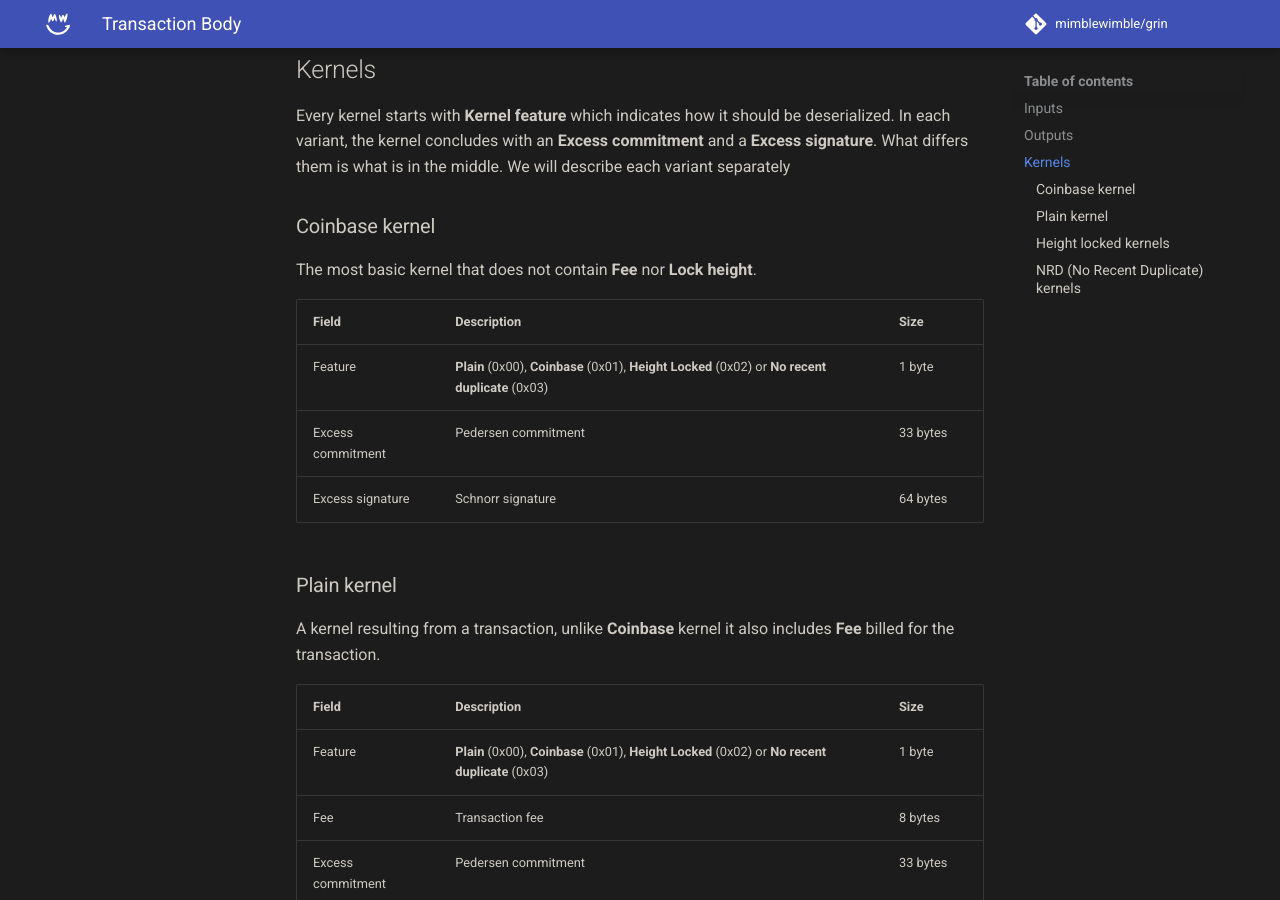
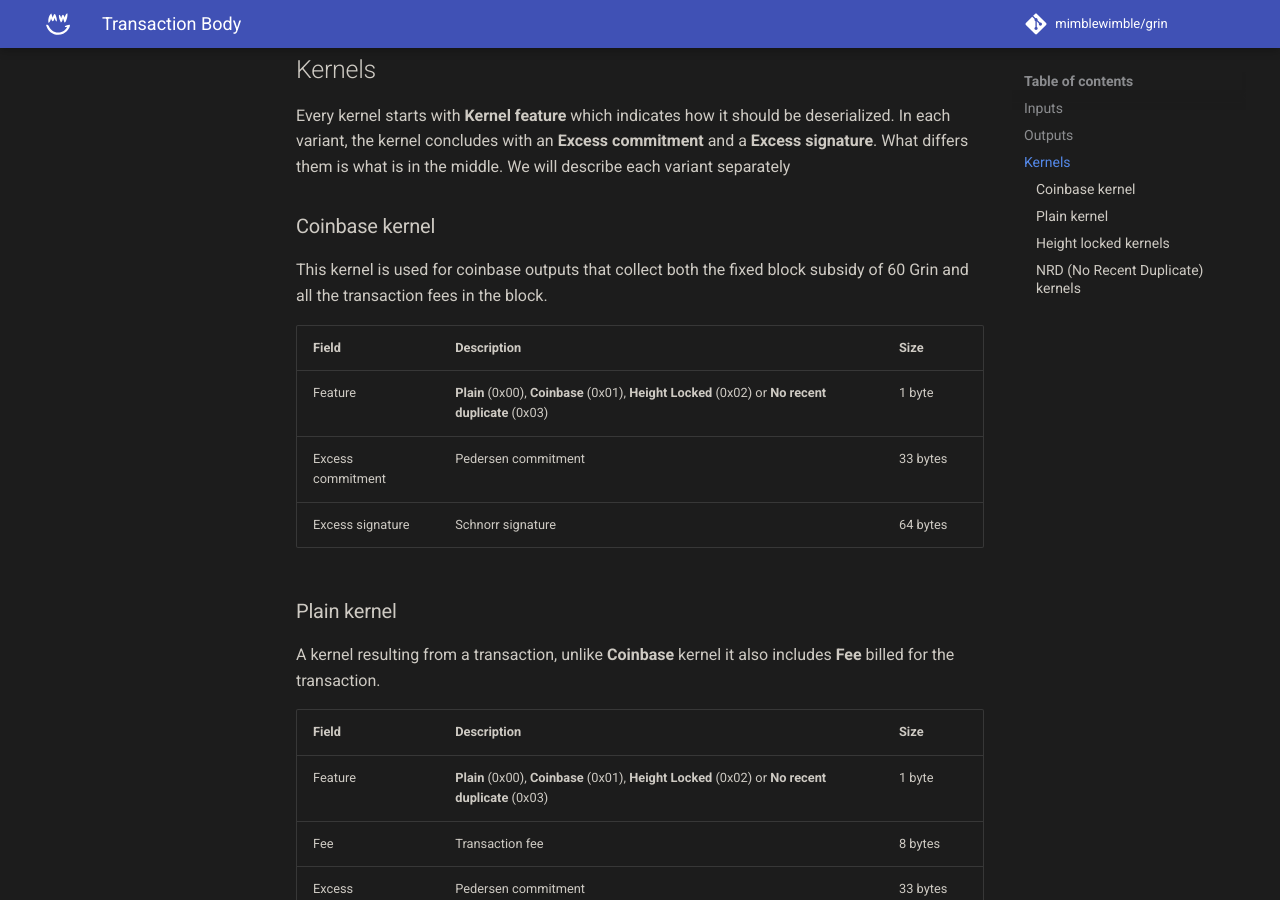
Before and after one commit to mimblewimble/docs, an MkDocs documentation site: the page built from docs/wiki/transactions/transaction-body.md, in a window 1280 px wide and 900 px high, scrolled down 1390 px. Built offline with MkDocs 1.6.1 and Material for MkDocs 9.7.7, drawn with Linux system fonts in a browser that asks for light colours; comment, search, counter and statistics services are not loaded.

Commit message:
Explained the coinbase kernel

```diff
--- a/docs/wiki/transactions/transaction-body.md
+++ b/docs/wiki/transactions/transaction-body.md
@@ -41,7 +41,7 @@ Every kernel starts with **Kernel feature** which indicates how it should be des
 
 ### Coinbase kernel
 
-The most basic kernel that does not contain **Fee** nor **Lock height**.
+This kernel is used for coinbase outputs that collect both the fixed block subsidy of 60 Grin and all the transaction fees in the block.
 
 | Field             | Description                                                                                       | Size                |
 |:------------------|:--------------------------------------------------------------------------------------------------|:--------------------|
```
